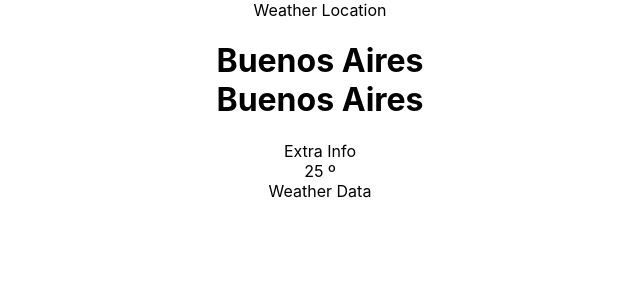
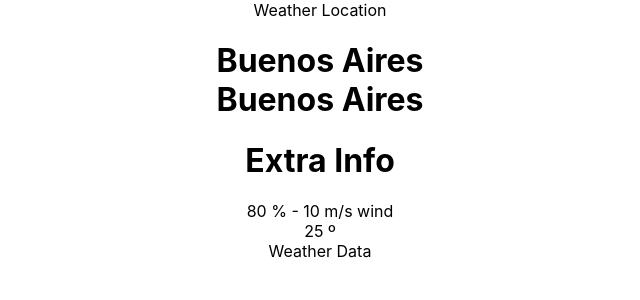
Before and after one commit to kpeet/weather-location-react, a React (Create React App) app: page / in a window 1280 px wide. Shown: the top 300 px of the page, without its empty margins (320-960 px from the left). Built offline with nearby package versions, Linux system fonts and the light colour scheme; some icons are missing.

Commit message:
add params to WeatherExtraInfo

```diff
--- a/src/components/WeatherLocation2/Location.js
+++ b/src/components/WeatherLocation2/Location.js
@@ -4,7 +4,7 @@
 const Location = (props) => {
     //Destructuring
 
-    const { city } = props;
+    const {city} = props;
 
 
     //Sin Destructuring
@@ -16,6 +16,4 @@
 };
 
 
-
-
 export default Location;
--- a/src/components/WeatherLocation2/WeatherData.js
+++ b/src/components/WeatherLocation2/WeatherData.js
@@ -5,7 +5,7 @@
 const WeatherData = () => (
 
     <div>
-        <WeatherExtraInfo/>
+        <WeatherExtraInfo  humidity = {80} wind={"10 m/s"}/>
         <WeatherTemprature/>
         Weather Data
     </div>
--- a/src/components/WeatherLocation2/WeatherExtraInfo.js
+++ b/src/components/WeatherLocation2/WeatherExtraInfo.js
@@ -1,9 +1,14 @@
 import React from 'react';
 
 
-const WeatherExtraInfo = () => (
-    <div>Extra Info</div>
-)
+const WeatherExtraInfo = ({humidity, wind}) => (
+
+    <div>
+        <h1>Extra Info</h1>
+        <span>{`${humidity} % - `}</span>
+        <span>{`${wind} wind`}</span>
+    </div>
+);
 
 
-export default WeatherExtraInfo
+export default WeatherExtraInfo;
```
